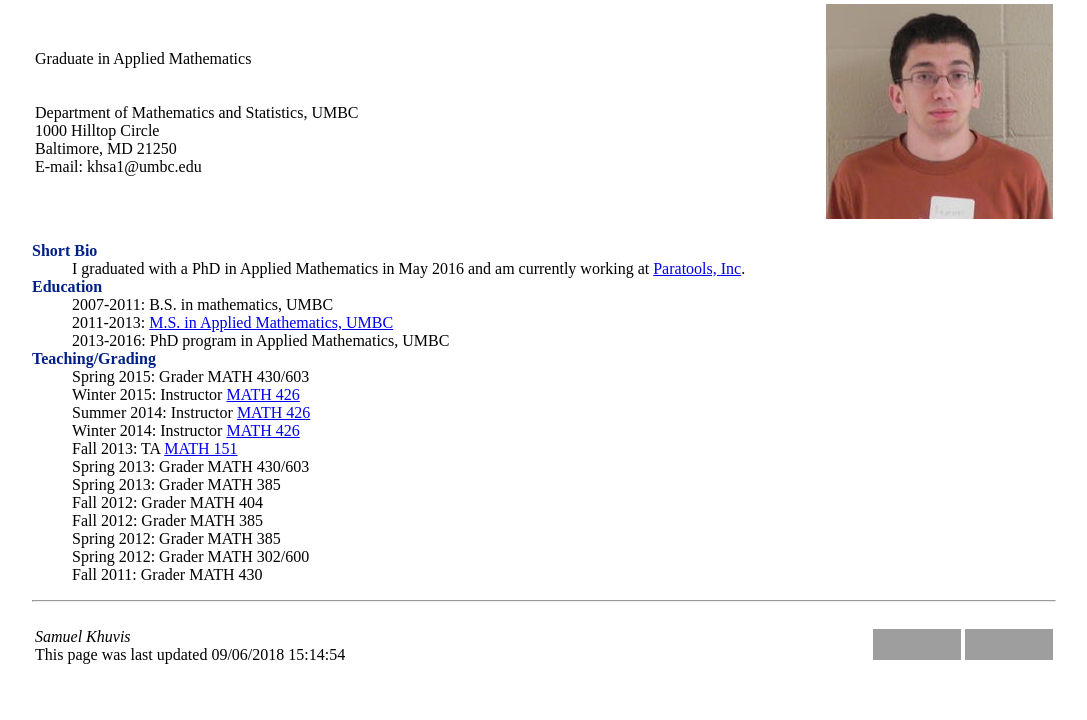
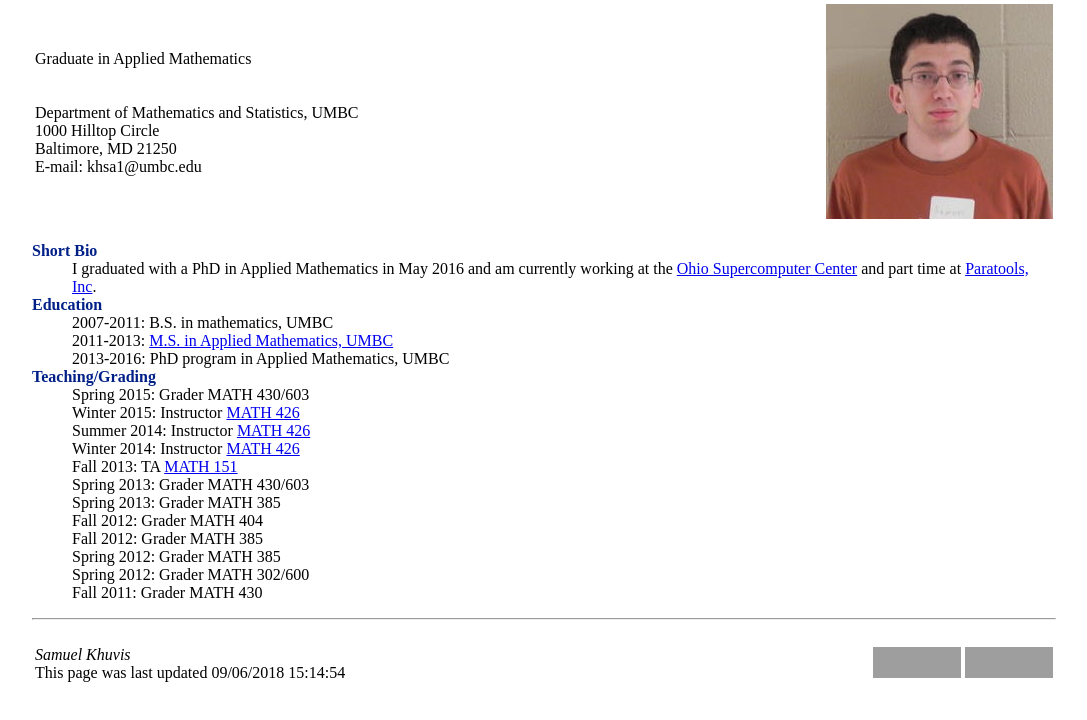
Before and after one commit to khsa1/khsa1.github.io, a plain HTML site: page index.html in a window 1280 px wide. Shown: the part 194-914 px from the top of the page, without its empty margins (96-1183 px from the left). Drawn offline with Linux system fonts and the light colour scheme; grey boxes are pictures that could not be loaded.

Commit message:
Update work information

```diff
--- a/index.html
+++ b/index.html
@@ -44,7 +44,7 @@
    <dt>Short Bio</dt>
    <dd>
       <!--I am a fifth year graduate student pursuing a PhD in Applied Mathematics.-->
-      I graduated with a PhD in Applied Mathematics in May 2016 and am currently working at <a href=http://www.paratools.com>Paratools, Inc</a>.
+      I graduated with a PhD in Applied Mathematics in May 2016 and am currently working at the <a href=https://www.osc.edu>Ohio Supercomputer Center</a> and part time at <a href=http://www.paratools.com>Paratools, Inc</a>.
    </dd>
 
    <dt>Education</dt>
```
